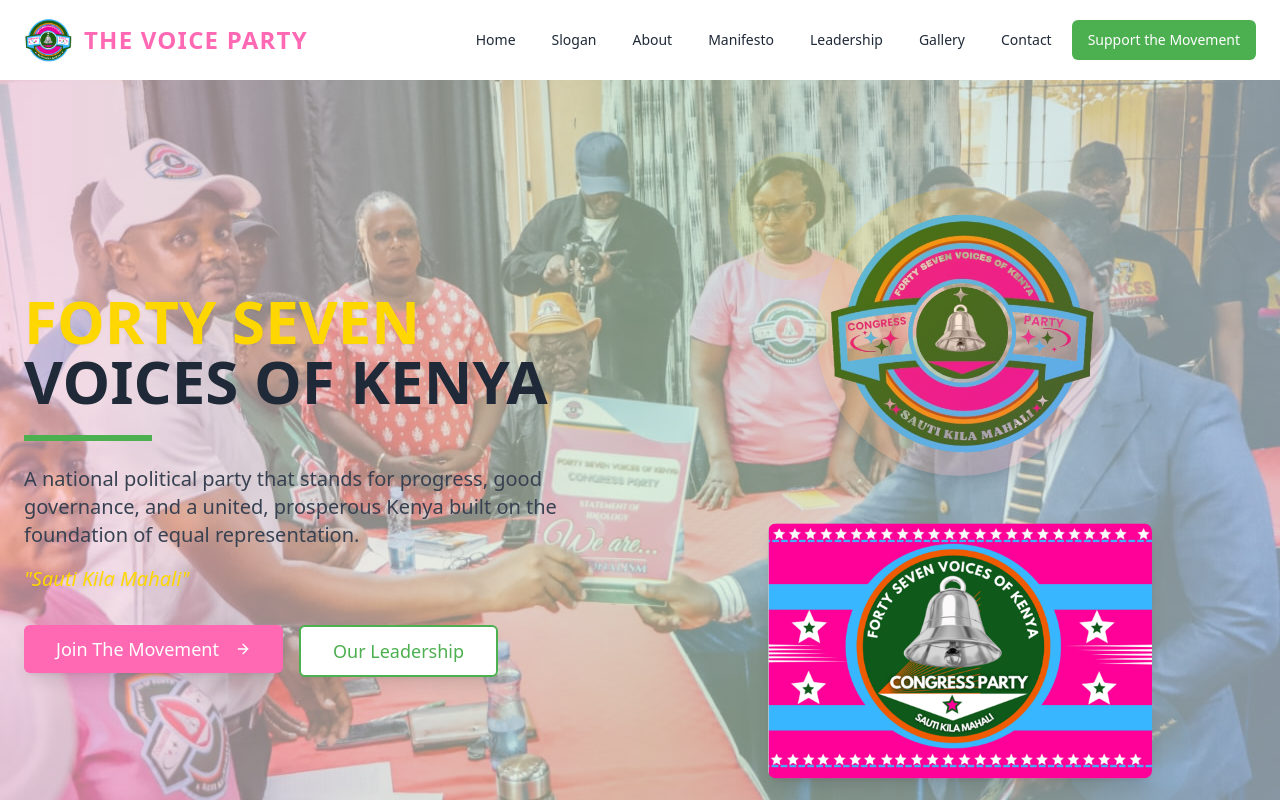
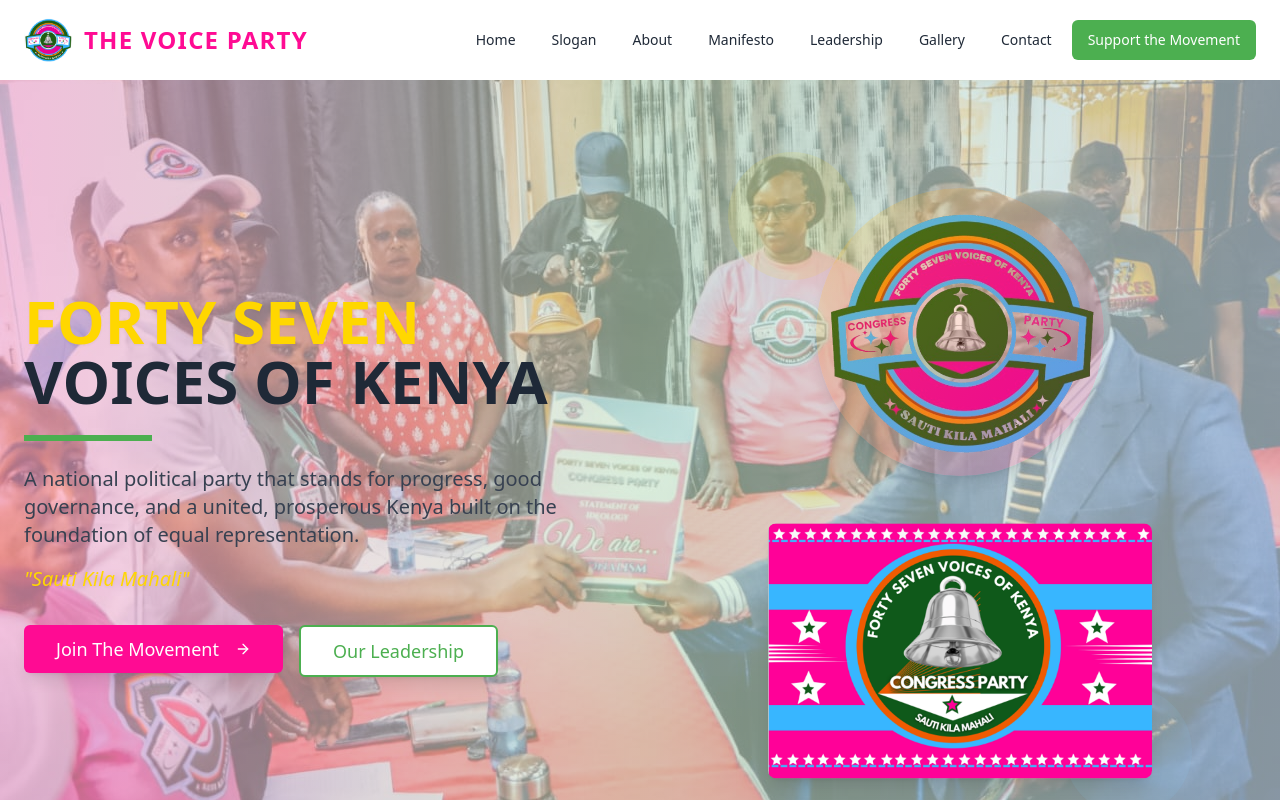
Before and after one commit to waweru234/voice, a React (Vite) app: page / in a window 1280 px wide. Shown: the top 800 px of the page. Built offline with nearby package versions, Linux system fonts and the light colour scheme.

Commit message:
Update tailwind.config.ts

```diff
--- a/tailwind.config.ts
+++ b/tailwind.config.ts
@@ -65,7 +65,7 @@ export default {
 				},
 				// Party colors - refining the palette
 				party: {
-					hotpink: '#FF69B4',
+					hotpink: '#FF0B93',
 					lightblue: '#87CEFA',
 					green: '#4CAF50',
 					brown: '#795548',
```
